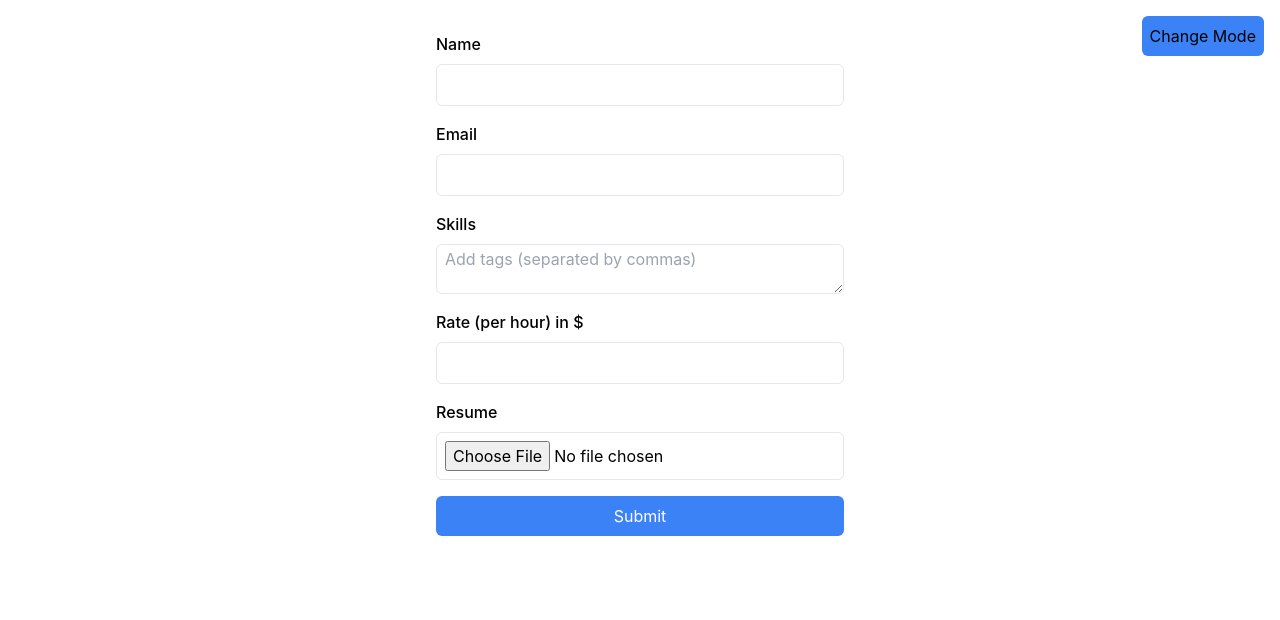
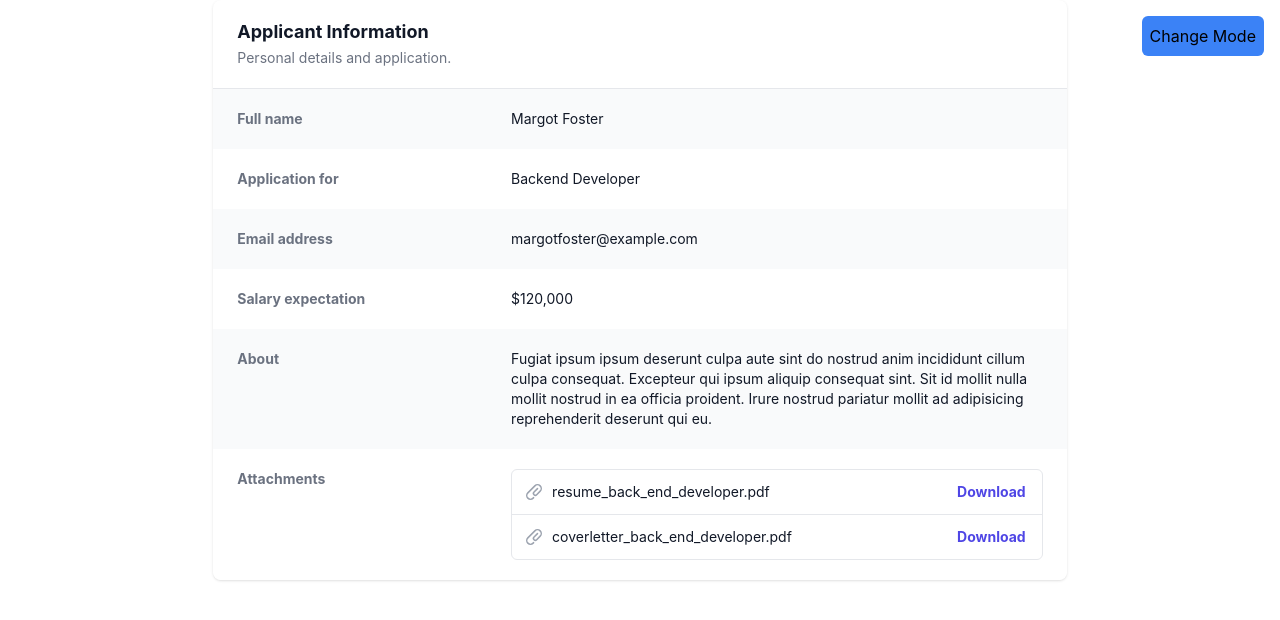
Before and after one commit to mg-the-programmer/nexus_1.1, a React (Create React App) app in the folder client/: page / in a window 1280 px wide. Shown: the top 620 px of the page. Built offline with nearby package versions, Linux system fonts and the light colour scheme.

Commit message:
FreelancerInfo Creating

```diff
--- a/client/package.json
+++ b/client/package.json
@@ -10,6 +10,7 @@
     "@fortawesome/free-regular-svg-icons": "^6.2.1",
     "@fortawesome/free-solid-svg-icons": "^6.2.1",
     "@fortawesome/react-fontawesome": "^0.2.0",
+    "@heroicons/react": "^2.0.16",
     "@mui/icons-material": "^5.10.16",
     "@mui/material": "^5.10.17",
     "@mui/styled-engine-sc": "^5.10.16",
@@ -25,8 +26,10 @@
     "framer-motion": "^8.5.5",
     "react": "^18.2.0",
     "react-dom": "^18.2.0",
+    "react-icons": "^4.7.1",
     "react-router-dom": "^6.8.0",
     "react-scripts": "^5.0.1",
+    "react-toggle-button": "^2.2.0",
     "react-transition-group": "^4.4.5",
     "sass": "^1.56.1",
     "styled-components": "^5.3.6",
--- a/client/src/App.js
+++ b/client/src/App.js
@@ -5,8 +5,8 @@ import Login from "./Pages/Login";
 import Signup from "./Pages/Signup";
 import { useState } from "react";
 import ErrorAlert from "./components/ErrorAlert";
-import Test from "./Test";
 import FreelancerForm from "./Pages/FreelancerForm";
+import FreelancerInfo from "./Pages/FreelancerInfo";
 
 function App() {
   const [isdarkmode, setisdarkmode] = useState(true);
@@ -16,20 +16,13 @@ function App() {
   return (
     <div className={`App ${mode}`}>
       {/* <ErrorAlert head={"Error"} message={"Something went wrong"} /> */}
-      {/* <h1>Hello</h1> */}
-      {/* <Test /> */}
-      {/* <ResumeBuilder /> */}
-      {/* <Login /> */}
-      {/* <Signup /> */}
-      {/* <Test /> */}
       <button
         className="fixed top-4 right-4 rounded-md bg-blue-500 p-2"
         onClick={() => setisdarkmode(!isdarkmode)}>
         Change Mode
       </button>
-      <FreelancerForm />
-      {/* <ErrorAlert head={"Password"} message={"Password does not match"} /> */}
-      {/* <Users /> */}
+      <FreelancerInfo />
+      {/* <FreelancerForm /> */}
     </div>
   );
 }
--- a/client/src/Pages/FreelancerForm.js
+++ b/client/src/Pages/FreelancerForm.js
@@ -1,5 +1,7 @@
 import { useState } from "react";
 import TagSection from "../components/TagSection.js";
+import ToggleButton from "react-toggle-button";
+import { FaGithub } from "react-icons/fa";
 
 function FreelancerForm({ darkmode }) {
   const [name, setName] = useState("");
@@ -7,6 +9,11 @@ function FreelancerForm({ darkmode }) {
   const [skills, setSkills] = useState([]);
   const [rate, setRate] = useState("");
   const [resume, setResume] = useState(null);
+  const [isAvailable, setIsAvailable] = useState(false);
+  const [githubLink, setGithubLink] = useState("");
+  const [experience, setExperience] = useState("");
+  const [jobTitle, setJobTitle] = useState("");
+  const [description, setDescription] = useState("");
 
   const handleSubmit = (e) => {
     e.preventDefault();
@@ -89,6 +96,62 @@ function FreelancerForm({ darkmode }) {
           required
         />
       </div>
+      <div className="mb-6">
+        <label className="mb-2 block font-bold text-gray-700">
+          Availability
+        </label>
+        <ToggleButton
+          value={isAvailable}
+          onToggle={(value) => setIsAvailable(value)}
+        />
+        <span className="ml-2 text-gray-700">
+          {isAvailable ? "Available" : "Unavailable"}
+        </span>
+      </div>
+      <div className="mb-6">
+        <label className="mb-2 block font-bold text-gray-700">
+          GitHub Link
+        </label>
+        <div className="flex items-center">
+          <FaGithub className="mr-2" size={25} />
+          <input
+            type="url"
+            placeholder="https://github.com/your-username"
+            className="focus:shadow-outline w-full appearance-none rounded border px-3 py-2 leading-tight text-gray-700 focus:outline-none"
+            value={githubLink}
+            onChange={(event) => setGithubLink(event.target.value)}
+          />
+        </div>
+      </div>
+      <div className="mb-6">
+        <label className="mb-2 block font-bold text-gray-700">Experience</label>
+        <input
+          type="text"
+          className="focus:shadow-outline w-full appearance-none rounded border px-3 py-2 leading-tight text-gray-700 focus:outline-none"
+          value={experience}
+          onChange={(event) => setExperience(event.target.value)}
+        />
+      </div>
+      <div className="mb-6">
+        <label className="mb-2 block font-bold text-gray-700">Job Title</label>
+        <input
+          type="text"
+          className="focus:shadow-outline w-full appearance-none rounded border px-3 py-2 leading-tight text-gray-700 focus:outline-none"
+          value={jobTitle}
+          onChange={(event) => setJobTitle(event.target.value)}
+        />
+      </div>
+      <div className="mb-6">
+        <label className="mb-2 block font-bold text-gray-700">
+          Description
+        </label>
+        <textarea
+          className="focus:shadow-outline w-full appearance-none rounded border px-3 py-2 leading-tight text-gray-700 focus:outline-none"
+          rows="4"
+          value={description}
+          onChange={(event) => setDescription(event.target.value)}
+        />
+      </div>
       <button
         type="submit"
         className="w-full rounded-md bg-blue-500 py-2 px-4 text-white hover:bg-blue-600">
--- /dev/null
+++ b/client/src/Pages/FreelancerInfo.js
@@ -0,0 +1,101 @@
+import { PaperClipIcon } from "@heroicons/react/20/solid";
+
+export default function Example() {
+  return (
+    <div className="mx-auto w-5/6 overflow-hidden bg-white shadow sm:w-4/6 sm:rounded-lg">
+      <div className="px-4 py-5 sm:px-6">
+        <h3 className="text-lg font-bold leading-6 text-gray-900">
+          Applicant Information
+        </h3>
+        <p className="mt-1 max-w-2xl text-sm text-gray-500">
+          Personal details and application.
+        </p>
+      </div>
+      <div className="border-t border-gray-200">
+        <dl>
+          <div className="bg-gray-50 px-4 py-5 sm:grid sm:grid-cols-3 sm:gap-4 sm:px-6">
+            <dt className="text-sm font-bold text-gray-500">Full name</dt>
+            <dd className="mt-1 text-sm text-gray-900 sm:col-span-2 sm:mt-0">
+              Margot Foster
+            </dd>
+          </div>
+          <div className="bg-white px-4 py-5 sm:grid sm:grid-cols-3 sm:gap-4 sm:px-6">
+            <dt className="text-sm font-bold text-gray-500">Application for</dt>
+            <dd className="mt-1 text-sm text-gray-900 sm:col-span-2 sm:mt-0">
+              Backend Developer
+            </dd>
+          </div>
+          <div className="bg-gray-50 px-4 py-5 sm:grid sm:grid-cols-3 sm:gap-4 sm:px-6">
+            <dt className="text-sm font-bold text-gray-500">Email address</dt>
+            <dd className="mt-1 text-sm text-gray-900 sm:col-span-2 sm:mt-0">
+              margotfoster@example.com
+            </dd>
+          </div>
+          <div className="bg-white px-4 py-5 sm:grid sm:grid-cols-3 sm:gap-4 sm:px-6">
+            <dt className="text-sm font-bold text-gray-500">
+              Salary expectation
+            </dt>
+            <dd className="mt-1 text-sm text-gray-900 sm:col-span-2 sm:mt-0">
+              $120,000
+            </dd>
+          </div>
+          <div className="bg-gray-50 px-4 py-5 sm:grid sm:grid-cols-3 sm:gap-4 sm:px-6">
+            <dt className="text-sm font-bold text-gray-500">About</dt>
+            <dd className="mt-1 text-sm text-gray-900 sm:col-span-2 sm:mt-0">
+              Fugiat ipsum ipsum deserunt culpa aute sint do nostrud anim
+              incididunt cillum culpa consequat. Excepteur qui ipsum aliquip
+              consequat sint. Sit id mollit nulla mollit nostrud in ea officia
+              proident. Irure nostrud pariatur mollit ad adipisicing
+              reprehenderit deserunt qui eu.
+            </dd>
+          </div>
+          <div className="bg-white px-4 py-5 sm:grid sm:grid-cols-3 sm:gap-4 sm:px-6">
+            <dt className="text-sm font-bold text-gray-500">Attachments</dt>
+            <dd className="mt-1 text-sm text-gray-900 sm:col-span-2 sm:mt-0">
+              <ul
+                role="list"
+                className="divide-y divide-gray-200 rounded-md border border-gray-200">
+                <li className="flex items-center justify-between py-3 pl-3 pr-4 text-sm">
+                  <div className="flex w-0 flex-1 items-center">
+                    <PaperClipIcon
+                      className="h-5 w-5 flex-shrink-0 text-gray-400"
+                      aria-hidden="true"
+                    />
+                    <span className="ml-2 w-0 flex-1 truncate">
+                      resume_back_end_developer.pdf
+                    </span>
+                  </div>
+                  <div className="ml-4 flex-shrink-0">
+                    <a
+                      href="#"
+                      className="font-bold text-indigo-600 hover:text-indigo-500">
+                      Download
+                    </a>
+                  </div>
+                </li>
+                <li className="flex items-center justify-between py-3 pl-3 pr-4 text-sm">
+                  <div className="flex w-0 flex-1 items-center">
+                    <PaperClipIcon
+                      className="h-5 w-5 flex-shrink-0 text-gray-400"
+                      aria-hidden="true"
+                    />
+                    <span className="ml-2 w-0 flex-1 truncate">
+                      coverletter_back_end_developer.pdf
+                    </span>
+                  </div>
+                  <div className="ml-4 flex-shrink-0">
+                    <a
+                      href="#"
+                      className="font-bold text-indigo-600 hover:text-indigo-500">
+                      Download
+                    </a>
+                  </div>
+                </li>
+              </ul>
+            </dd>
+          </div>
+        </dl>
+      </div>
+    </div>
+  );
+}
--- a/client/src/components/TagSection.js
+++ b/client/src/components/TagSection.js
@@ -41,7 +41,7 @@ function TagSection({ onTagsChange }) {
       ))}
       <br />
       <textarea
-        className="tags-input  w-full rounded-md border  p-2 py-1 px-2 text-sm focus:outline-none focus:ring-2  focus:ring-blue-400"
+        className="tags-input  w-full rounded-md border p-2 py-1 px-2 focus:outline-none focus:ring-2  focus:ring-blue-400"
         placeholder="Add tags (separated by commas)"
         onKeyDown={handleKeyDown}
       />
--- a/client/src/index.js
+++ b/client/src/index.js
@@ -5,7 +5,6 @@ import App from "./App";
 import ErrorPage from "./Pages/ErrorPage";
 import reportWebVitals from "./reportWebVitals";
 import { createBrowserRouter, RouterProvider } from "react-router-dom";
-import Users from "./Users";
 import Login from "./Pages/Login";
 
 const router = createBrowserRouter([
@@ -13,10 +12,6 @@ const router = createBrowserRouter([
     path: "/",
     element: <App />,
     errorElement: <ErrorPage />,
-  },
-  {
-    path: "/users",
-    element: <Users />,
   },
   {
     path: "/signin",
```
Also changed, not shown: 1 other file (tests, documents, lock files or other folders).
